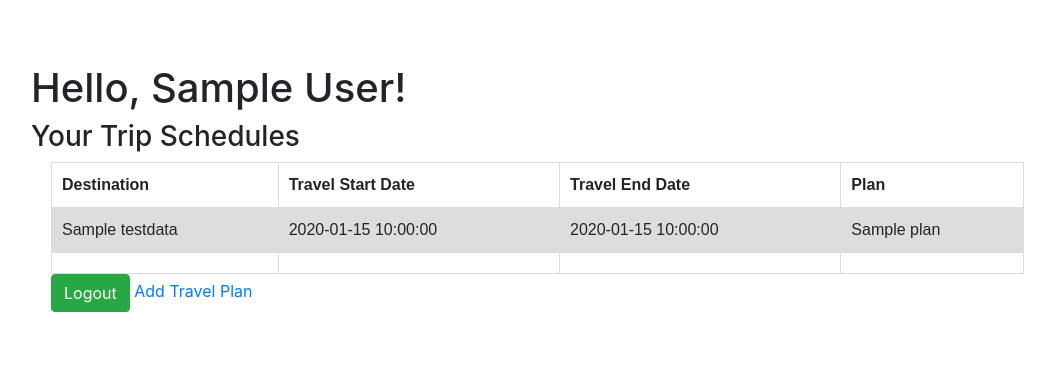
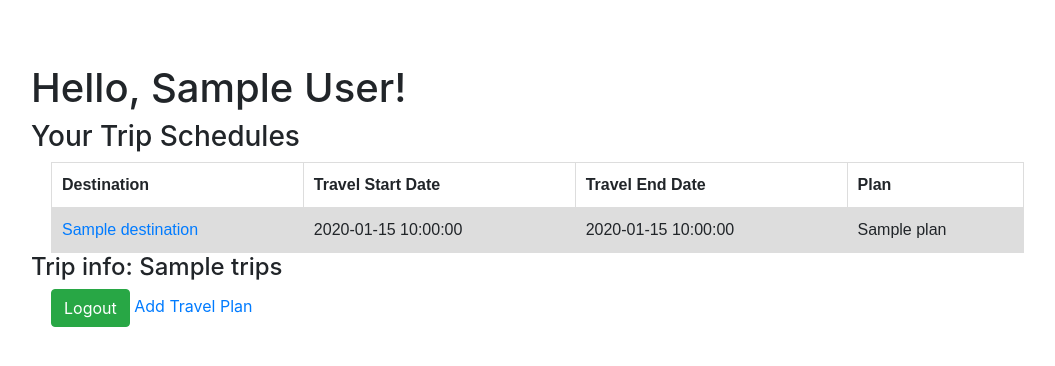
Before and after one commit to MarisaConway/Travel-Buddies, a Flask app: template templates/travels.html in a window 1280 px wide. Shown: the top 366 px of the page, without its empty margins (1-1056 px from the left). Run offline with Flask 2, Linux system fonts and the light colour scheme; the template is opened without the code that fills it: most values are stand-ins (such as "Sample title", 1, 10 or a date in 2020); some libraries are stand-ins or nearby versions.

Commit message:
trip table complete with destination link

```diff
--- a/server.py
+++ b/server.py
@@ -11,11 +11,8 @@ now = str(datetime.now())
 
 @app.route("/main")
 def index():
-    db= connectToMySQL('vacays')
-    users = db.query_db('SELECT * FROM users;')
-    userdata = users[0]
-    print(users)
-    return render_template("index.html", all_users = users, userdata = userdata)
+
+    return render_template("index.html")
 
 
 
@@ -89,8 +86,6 @@ def travels():
     # if 'userid' not in session:
     #     flash("you must log in")
     #     return redirect("/main")
-
-
     query = "SELECT * FROM users WHERE id=%(id)s;"
 
     data = {
@@ -99,18 +94,14 @@ def travels():
     }
     db = connectToMySQL('vacays')
     users = db.query_db(query, data)
-    query = "SELECT * FROM travel_plan WHERE ud=%(ud)s;"
-    print("*"*100)
-    print(session['userdata'])
 
-    # testingData = testdata
-    # if testdata:
-    #     print ("&" *100)
-    #     print(testdata)
-    #     print ("&" *100)
-    # else:
-    #     print("no test data yet"*5)
-    return render_template("travels.html", userdata=users[0])
+    db = connectToMySQL('vacays')
+    query = "SELECT * FROM users_travelplan RIGHT JOIN travel_plan ON travel_plan_id = %(id)s;"
+
+    trips = db.query_db(query,data)
+    print(trips)
+
+    return render_template("travels.html", userdata=users[0], trips=trips)
 
 
 @app.route("/main/travels/add")
@@ -183,19 +174,40 @@ def add():
         # print("*"*100)
         # print(tripdata)
         # print("*"*100)
-        db = connectToMySQL('vacays')
-        query = "SELECT * FROM travel_plan WHERE id=50;"
-        testdata = db.query_db(query)
-        print("*"*100)
-        print(testdata)
-        print("*"*100)
 
 
-        return redirect(url_for('travels', testdata = testdata))
+
+
+
+
+        # db = connectToMySQL('vacays')
+        # query = "SELECT * FROM travel_plan WHERE id=50;"
+        # global testdata
+        # testdata = db.query_db(query)
+        # print("*"*100)
+        # print(testdata)
+        # print("*"*100)
+
+
+        return redirect(url_for('travels'))
         # return redirect("/travels", testdata = testdata)
 
     else:
         return redirect("/main/travels/add")
+
+
+@app.route("/main/travels/destination/<id>")
+def destination (id):
+    db = connectToMySQL("vacays")
+    query = "SELECT * FROM travel_plan where id = %(id)s;"
+    data = {
+        "id": session['userdata']
+
+    }
+    trip = db.query_db(query,data)
+    print(trip)
+    return render_template("destination.html", trip=trip[0])
+
 
 
     #print request.form before second query see if it is going to add then print out form info and then do validations, if pass validations then create trip or redirect to redirect to form.
--- a/templates/travels.html
+++ b/templates/travels.html
@@ -44,25 +44,20 @@
             <th>Travel End Date</th>
             <th>Plan</th>
         </tr>
+        {% for trip in trips %}
         <tr>
-            <td>{{testdata}}</td>
-            <td>{{userdata.start_date}} </td>
-            <td> {{userdata.end_date}}</td>
-            <td> {{userdata.plan}}</td>
+            <td><a href="/main/travels/destination/{{trip['travel_plan.id']}}">{{trip.destination}}</a></td>
+            <td>{{trip.start_date}} </td>
+            <td> {{trip.end_date}}</td>
+            <td> {{trip.plan}}</td>
         </tr>
-        <tr>
-            <td></td>
-            <td></td>
-            <td></td>
-            <td></td>
-        </tr>
+        {% endfor %}
     </table>
-    <!-- <h4>Trip data is: {{testingData}}</h4> -->
+    <h4>Trip info: {{trips}}</h4>
     <div class = links>
         <form action="/logout" method="POST">
             <input type="submit"class="btn btn-success" value="Logout">
             <a href="/main/travels/add">Add Travel Plan</a>
-
 
         </form>
     </div>
```
Also changed, not shown: templates/destination.html (added, +17 -0 lines).
